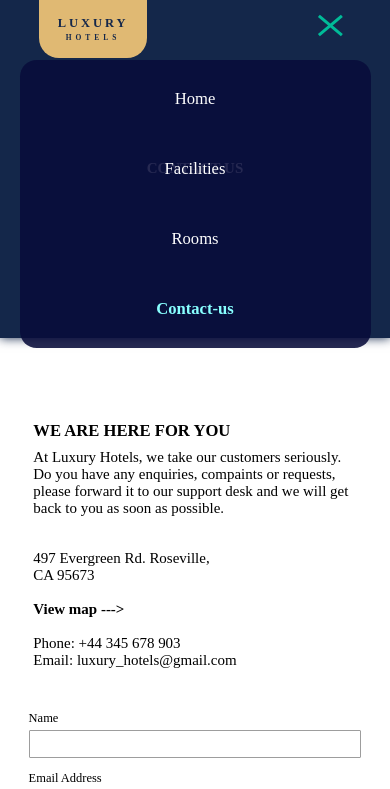
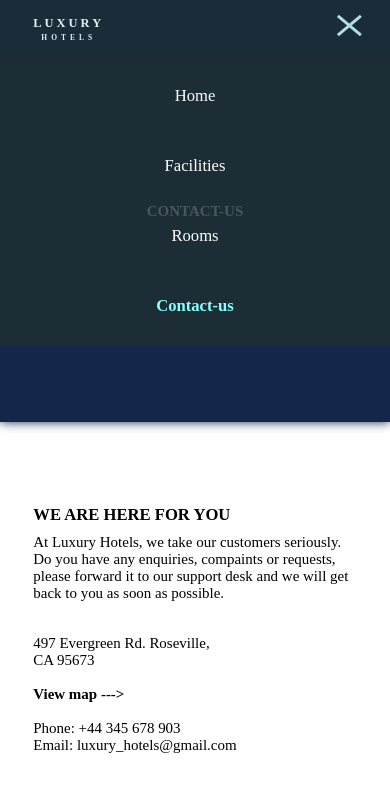
Before and after one commit to devshashtag/luxury-hotels, a plain HTML site: page pages/contact_us.html in a window 390 px wide. Both pictures are taken after a click on the element 330 px from the left and 25 px from the top of the page. Shown: the top 789 px of the page. Drawn offline with Linux system fonts and the light colour scheme.

Commit message:
header resposive styles changed

```diff
--- a/assets/css/styles.css
+++ b/assets/css/styles.css
@@ -11,7 +11,9 @@
 
   /* header */
   --header-title-color: #333333;
-
+  --header-brand-bg: #E0B973;
+  --header-brand-bg-sml: #1f2f31aa;
+  --header-brand-fg-sml: #dfeff1;
 
   /* header navbar */
   --nav-items-color: #ffffff;
@@ -19,8 +21,9 @@
   --nav-underline-color: #008080;
   --nav-underline-size: 1px;
 
-  --nav-toggle-bg: #00bb98;
-  --nav-list-bg:#080c3be0;
+  --nav-toggle-bg: #afdfe1;
+  --nav-list-bg: #1f2f31cd;
+  --nav-list-border:#2e4b5e;
   --nav-list-active-fg: #88ffff;
 
   /* contact-us form */
@@ -169,7 +172,7 @@ a {
 .header__title {
   position: absolute;
   left: 10vw;
-  height: 100vh;
+  height: 100%;
   display: flex;
   flex-direction: column;
   justify-content: center;
@@ -258,7 +261,7 @@ a {
   padding:1rem;
   z-index: 2;
   gap:4px;
-  margin-bottom:2.2rem;
+  margin-bottom:1.9rem;
 }
 
 .toggle__bar--top,
@@ -353,7 +356,7 @@ a {
   position: absolute;
   left: 10vw;
   top: 0vw;
-  background-color: #E0B973;
+  background-color: var(--header-brand-bg);
   border-bottom-left-radius: 20px;
   border-bottom-right-radius: 20px;
   height: 7rem;
@@ -370,12 +373,10 @@ a {
   font-weight:bold;
   letter-spacing: 3px;
   height: 100%;
-  width: 100%;
   gap:.2rem;
 }
 
 .brand__text > span {
-  color: #14274A;
   letter-spacing: 4px;
   font-size: .9rem;
 }
@@ -898,42 +899,43 @@ a {
   }
 
   /* header navbar */
+  .header__navbar {
+    width:100%;
+  }
+
+  .header__brand {
+    background-color: var(--header-brand-bg-sml);
+    position:absolute;
+    left:0;
+    right:0;
+    width:100%;
+    margin:0;
+    border-radius:0;
+  }
+
+  .brand__text {
+    display:inline-flex;
+    margin: 0 4rem;
+    color:var(--header-brand-fg-sml);
+  }
+  /* navbar */
+  /** navbar list for toggle **/
   .nav__toggle {
     display:flex;
   }
 
-  .nav__list {
-    flex-direction:column;
-    overflow:hidden;
-    transform:translateY(-100vh);
-    z-index:-1;
+  .nav__list.show {
+    display:flex;
+    background-color: var(--nav-list-bg);
   }
 
-  .show .item--active {
-    font-weight:bold;
-    color:var(--nav-list-active-fg);
+  .nav__list {
+    display:none;
+    flex-direction:column;
+    width:100%;
   }
 
-  .show .nav__item:before {
-    display:none;
-  }
-
-  /** navbar list for toggle **/
-  .nav__list.show {
-    display: flex;
-    transform:translateY(0vh);
-    background-color: var(--nav-list-bg);
-    border-radius:2rem;
-    z-index:1;
-  }
-
-  .nav__list.show > li {
-    width:100%;
-    display:flex;
-    justify-content:center;
-  }
-
-  .show .nav__item {
+  .nav__item {
     display:block;
     width:50%;
     font-size: 2rem;
@@ -941,10 +943,31 @@ a {
     padding:10px 5px;
   }
 
+  .nav__list > li {
+    width:100%;
+    display:flex;
+    justify-content:center;
+  }
+
+  .item--active {
+    font-weight:bold;
+    color:var(--nav-list-active-fg);
+  }
+
+  .nav__item:before {
+    display:none;
+  }
+
+  /** end of navbar list for toggle **/
+  .contact__header {
+    height:50vh;
+  }
+
   :root {
-    --nav-active-color:yellow;
+    --nav-active-color:#f7bc4d;
   }
-  /** end of navbar list for toggle **/
+
+  /* end of navbar */
   /* end of header navbar */
 }
 
```
